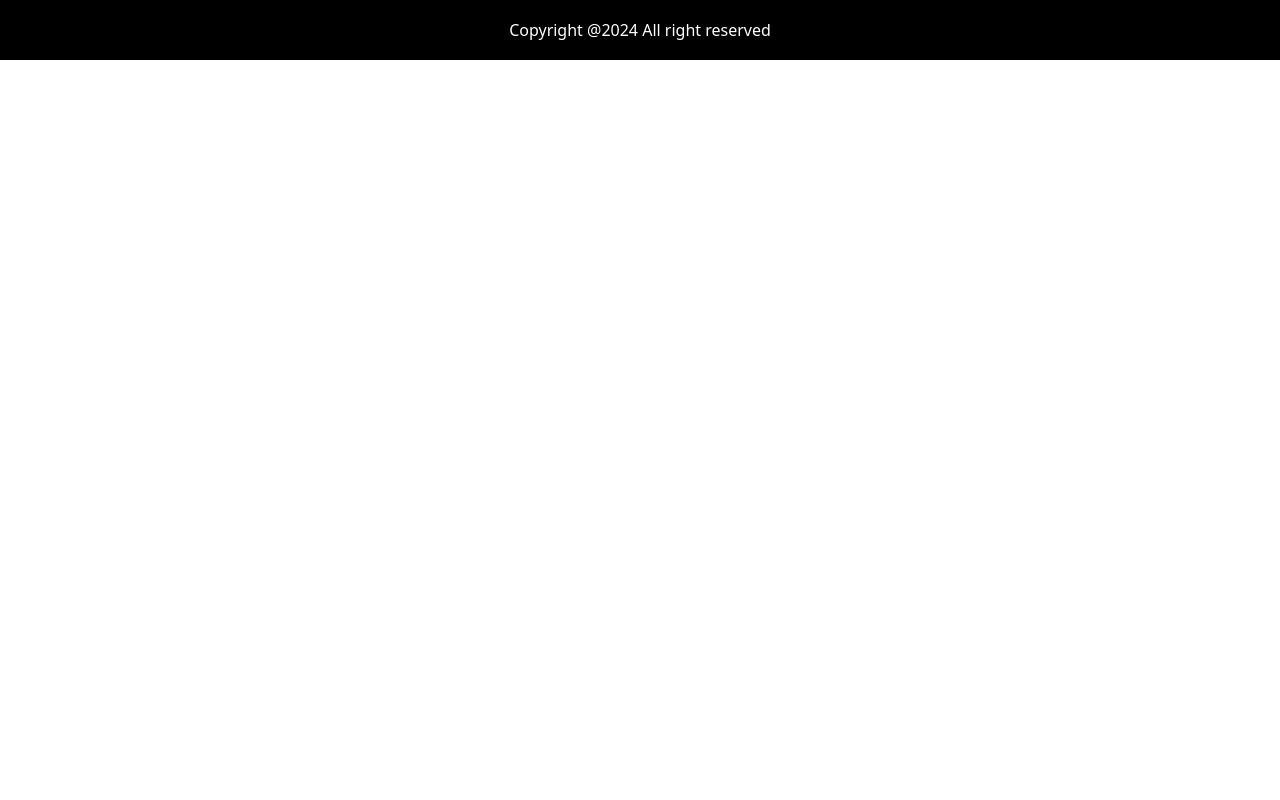
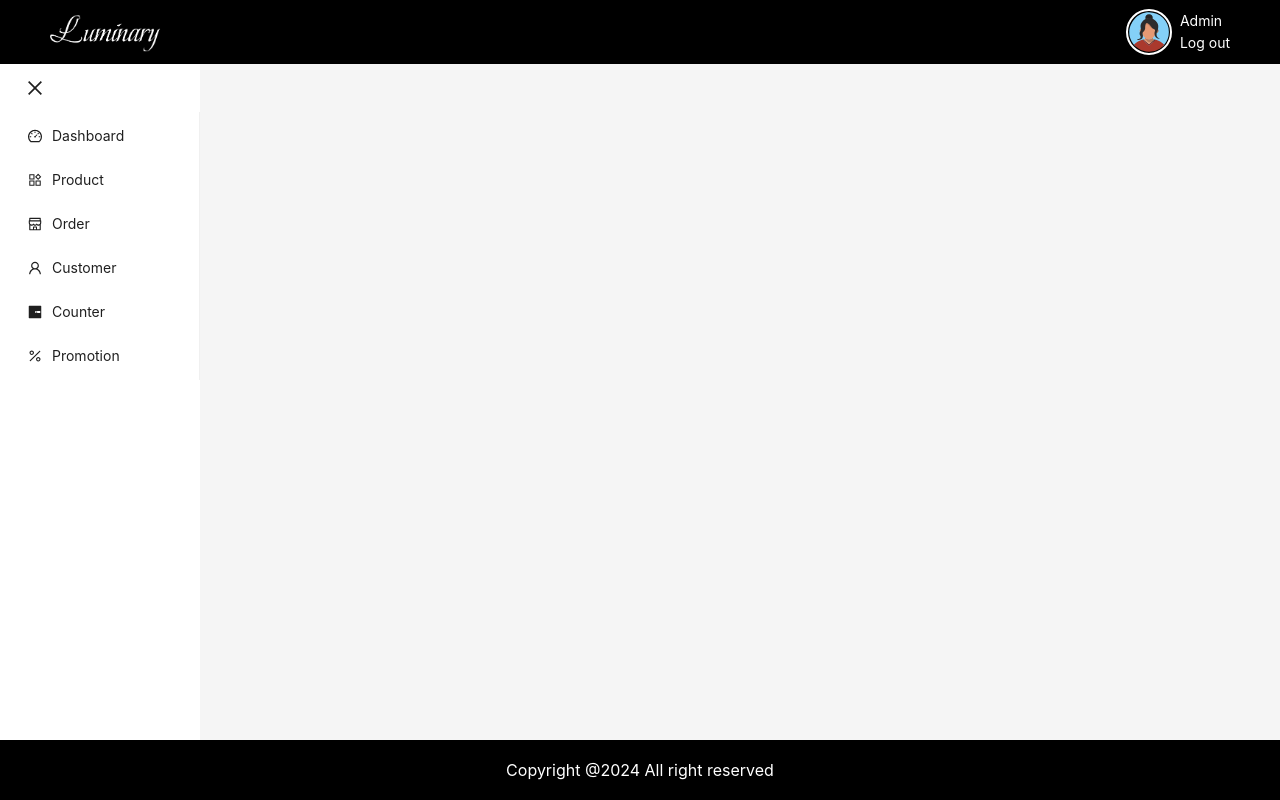
Before and after one commit to SWD392-NJS1704-Team1/NJS1704-SWD392-FE, a React (Vite) app: page / in a window 1280 px wide. Built offline with nearby package versions, Linux system fonts and the light colour scheme.

Commit message:
feat: add Menu component and HomeLayout

```diff
--- a/src/App.jsx
+++ b/src/App.jsx
@@ -1,5 +1,6 @@
-import Footer from "./components/Footer/Footer"
-import Header from "./components/Header/Header"
+// import Footer from "./components/Footer/Footer"
+// import Header from "./components/Header/Header"
+import HomeLayout from "./layouts/HomeLayout"
 
 
 
@@ -7,8 +8,8 @@ function App() {
 
   return (
    <>
+   <HomeLayout/>
 
-    <Footer />
    </>
   )
 }
--- /dev/null
+++ b/src/components/Menu/Menu.jsx
@@ -0,0 +1,44 @@
+import { Menu, Layout, Button } from "antd";
+import { CloseOutlined, BarsOutlined } from "@ant-design/icons";
+import { useState } from "react";
+import { useNavigate } from "react-router-dom";
+import { MenuItems } from "@/constant/menu-data";
+
+const { Sider } = Layout;
+
+export default function Navigator() {
+  const [isCollapse, setIsCollapse] = useState(false);
+  const navigate = useNavigate();
+  const toggleCollapse = () => setIsCollapse((prev) => !prev);
+
+  return (
+    <div className="bg-white ">
+      <Sider
+        className="h-full"
+        collapsible
+        trigger={null}
+        collapsed={isCollapse}
+      >
+        <div className="bg-white ">
+          <Button
+            className={isCollapse ? "mx-4 my-2" : "mx-2.5 my-2"}
+            type="text"
+            onClick={toggleCollapse}
+          >
+            {isCollapse ? (
+              <BarsOutlined className="text-lg" />
+            ) : (
+              <CloseOutlined className="text-lg" />
+            )}
+          </Button>
+        </div>
+        <Menu
+          onClick={({ key }) => navigate(key)}
+          className="bg-white"
+          mode="inline"
+          items={MenuItems}
+        />
+      </Sider>
+    </div>
+  );
+}
--- /dev/null
+++ b/src/constant/menu-data.jsx
@@ -0,0 +1,42 @@
+
+import { DashboardOutlined, PercentageOutlined, ProductOutlined, ShopOutlined, UserOutlined, WalletFilled, } from '@ant-design/icons';
+
+// Navigation Sider
+export const MenuItems = [
+  {
+    label: 'Dashboard',
+    key: 'dashboard',
+    icon: <DashboardOutlined />,
+
+  },
+  {
+    label: 'Product',
+    key: 'product',
+    icon: <ProductOutlined />,
+
+  },
+  {
+    label: 'Order',
+    key: 'order',
+    icon: <ShopOutlined />,
+
+  },
+  {
+    label: 'Customer',
+    key: 'customer',
+    icon: <UserOutlined />,
+
+  },
+  {
+    label: 'Counter',
+    key: 'counter',
+    icon: <WalletFilled />,
+
+  },
+  {
+    label: 'Promotion',
+    key: 'promotion',
+    icon: <PercentageOutlined />,
+
+  }
+];
--- a/src/layouts/HomeLayout.jsx
+++ b/src/layouts/HomeLayout.jsx
@@ -0,0 +1,22 @@
+import Header from "@/components/Header/Header"
+import Footer from "@/components/Footer/Footer"
+import Navigator from "@/components/Menu/Menu"
+import { Layout } from 'antd'
+import { Content } from 'antd/es/layout/layout'
+
+export default function DefaultLayout({ children }) {
+  return (
+
+      <Layout className="min-h-screen">
+       <Header />
+        <Layout>
+          <div className="bg-white">
+           <Navigator />
+          </div>
+          <Content className="flex flex-col">{children}</Content>
+        </Layout>
+        <Footer />
+      </Layout>
+
+  )
+}
```
